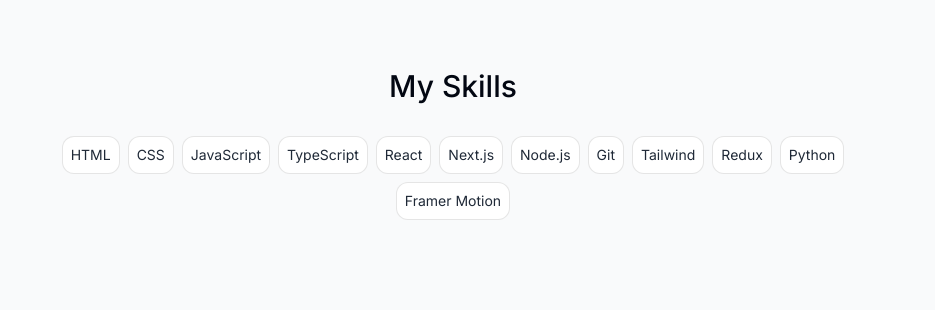
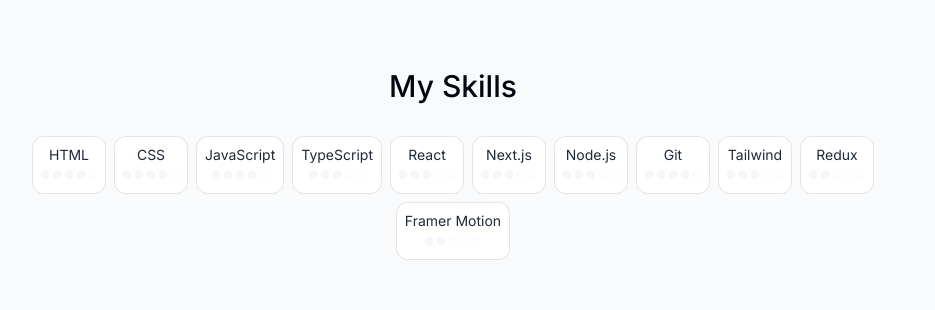
Before and after one commit to HaraldurShoshan/portfolio-website, a Next.js app: page / in a window 1280 px wide. Shown: the part 2380-2690 px from the top of the page, without its empty margins (187-1122 px from the left). Built offline with nearby package versions, Linux system fonts and the light colour scheme; no server answers.

Commit message:
add skilllevel on skills

```diff
--- a/components/skills.tsx
+++ b/components/skills.tsx
@@ -4,8 +4,7 @@ import React from 'react';
 import SectionHeading from './section-heading';
 import { skillsData } from '@/lib/data';
 import { useSectionInView } from '@/lib/hooks';
-import { animate, motion } from 'framer-motion';
-import { init } from 'next/dist/compiled/webpack/webpack';
+import { motion } from 'framer-motion';
 
 const fadeInAnimationVariants = {
 	initial: {
@@ -20,6 +19,29 @@ const fadeInAnimationVariants = {
 		},
 	}),
 };
+
+function renderSkillLevels(skillLevel: number) {
+	const content = [];
+	for (let i = 0; i < 5; i++) {
+		if (skillLevel > i) {
+			content.push(
+				// return your JSX for each skill level here
+				<div
+					key={i}
+					className="bg-gray-200/30 h-2 w-2 rounded-lg border border-gray-200/30"
+				></div>,
+			);
+		} else {
+			content.push(
+				<div
+					key={i}
+					className="h-2 w-2  rounded-lg border border-gray-200/30"
+				></div>,
+			);
+		}
+	}
+	return content;
+}
 
 export default function Skills() {
 	const { ref } = useSectionInView('Skills', 1);
@@ -44,7 +66,13 @@ export default function Skills() {
 						}}
 						custom={index}
 					>
-						{skill}
+						{/* {skill} */}
+						<div className="flex flex-col justify-between">
+							<div className="">{skill.name}</div>
+							<div className="h-5 flex flex-row gap-1 justify-center items-center">
+								{renderSkillLevels(skill.skillLevel)}
+							</div>
+						</div>
 					</motion.li>
 				))}
 			</ul>
--- a/lib/data.ts
+++ b/lib/data.ts
@@ -87,7 +87,7 @@ export const projectsData = [
 	},
 ] as const;
 
-export const skillsData = [
+export const skillsData2 = [
 	'HTML',
 	'CSS',
 	'JavaScript',
@@ -97,14 +97,21 @@ export const skillsData = [
 	'Node.js',
 	'Git',
 	'Tailwind',
-	// 'Prisma',
-	// 'MongoDB',
 	'Redux',
-	// 'GraphQL',
-	// 'Apollo',
-	// 'Express',
-	// 'PostgreSQL',
 	'Python',
-	// 'Django',
 	'Framer Motion',
 ] as const;
+
+export const skillsData = [
+	{ name: 'HTML', skillLevel: 4 },
+	{ name: 'CSS', skillLevel: 4 },
+	{ name: 'JavaScript', skillLevel: 4 },
+	{ name: 'TypeScript', skillLevel: 3 },
+	{ name: 'React', skillLevel: 3 },
+	{ name: 'Next.js', skillLevel: 3 },
+	{ name: 'Node.js', skillLevel: 3 },
+	{ name: 'Git', skillLevel: 4 },
+	{ name: 'Tailwind', skillLevel: 3 },
+	{ name: 'Redux', skillLevel: 2 },
+	{ name: 'Framer Motion', skillLevel: 2 },
+] as const;
```
